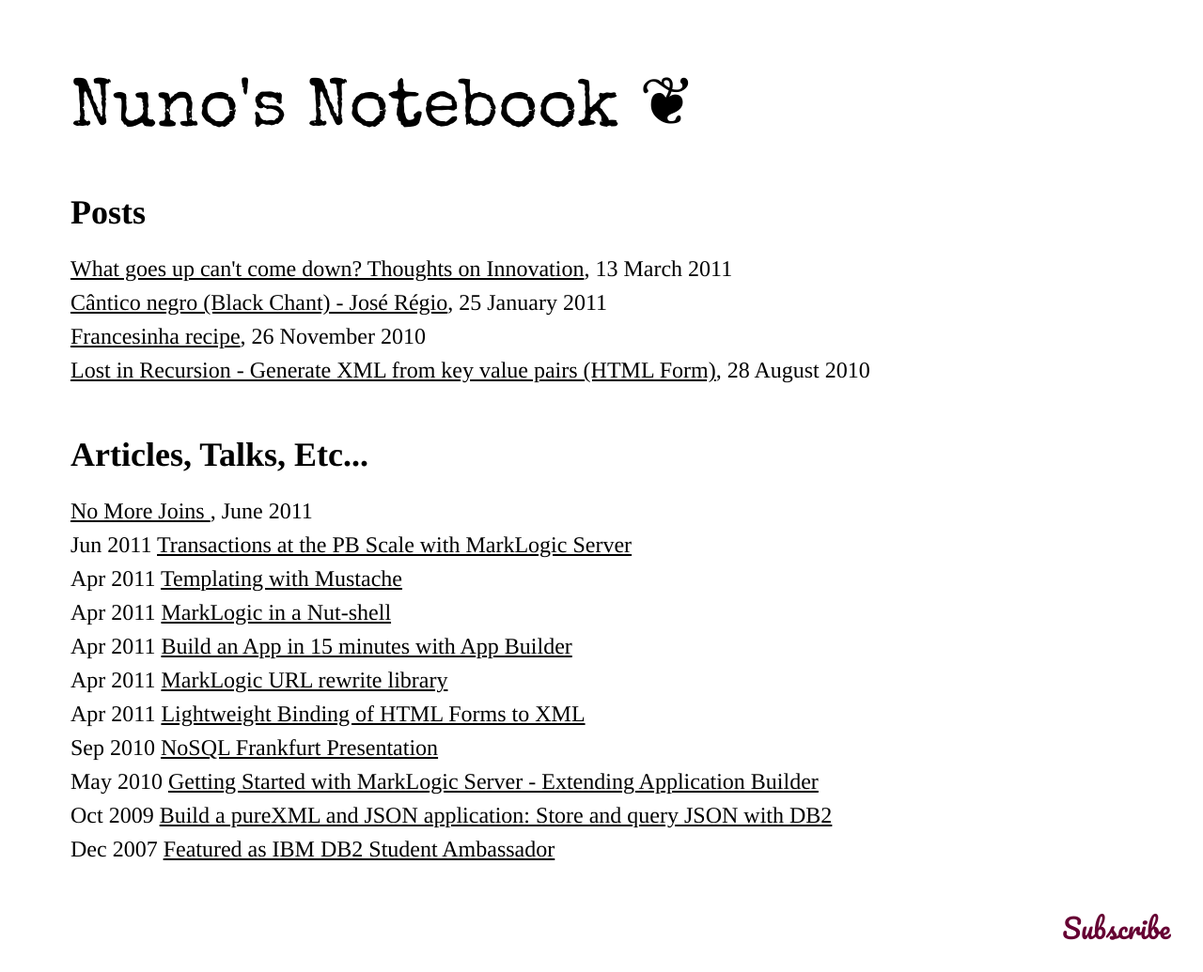
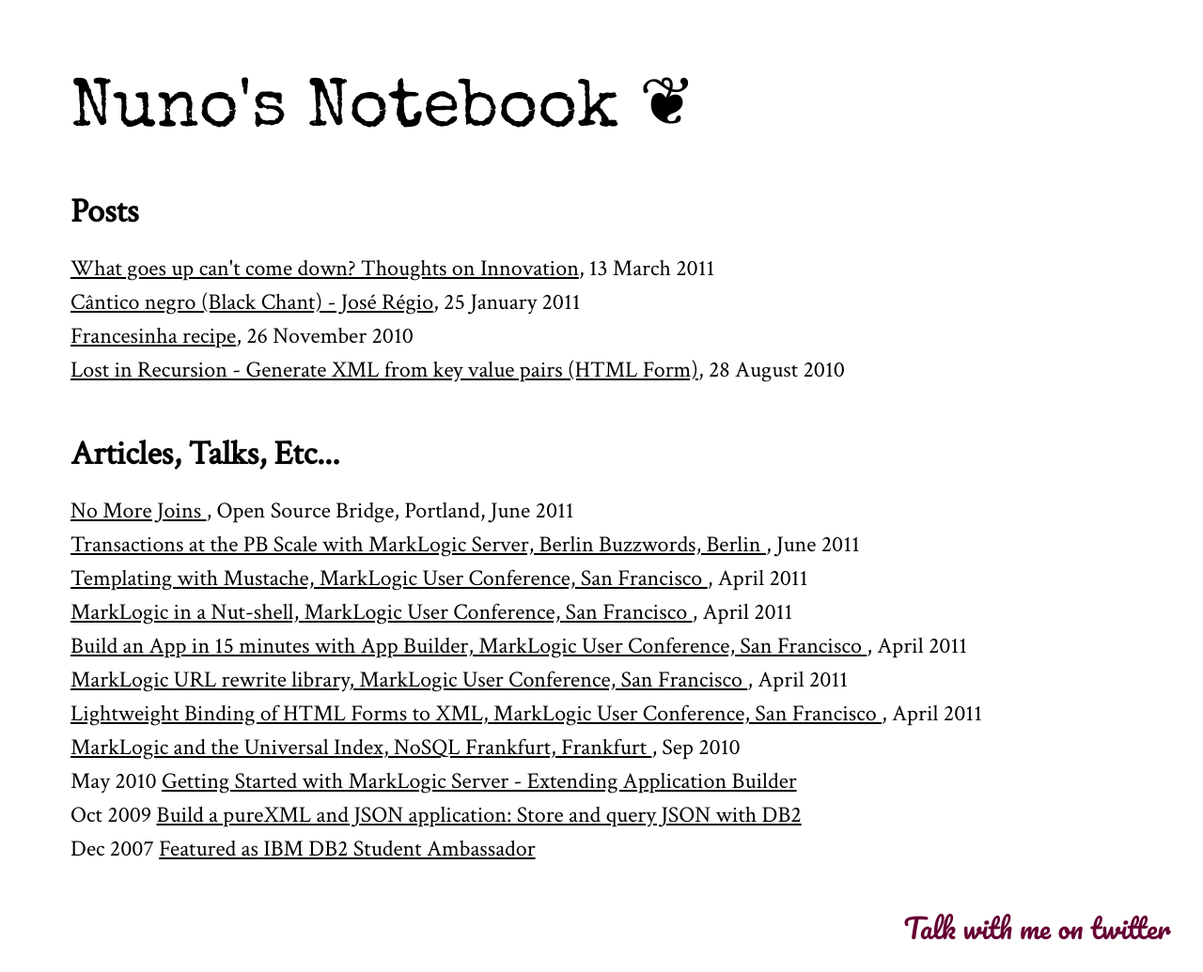
Before and after one commit to dscape/dscape.github.com, a Jekyll site: the page built from index.html, in a window 1280 px wide. Shown: the whole page at 94% size. Built offline with Jekyll 4.4.1, drawn with Linux system fonts in a browser that asks for light colours; Markdown is read by kramdown in place of the engine named in the settings.

Commit message:
check style partial

```diff
--- a/_layouts/default.html
+++ b/_layouts/default.html
@@ -27,7 +27,7 @@
       {{ content }}
       <div class="footer">
         <div class="rss">
-          <a href="http://feeds.feedburner.com/nunojob">Subscribe</a>
+          <a href="http://twitter.com/dscape">Talk with me on twitter</a>
         </div>
       </div>
     <script type="text/javascript">
--- a/css/screen.css
+++ b/css/screen.css
@@ -1,10 +1,9 @@
 body       { line-height: 1.5em ; margin: 100px 0 0 75px ;
-  font-family: Times, serif ; font-size: 18pt ; }
+  font-family: 'Crimson Text', Times, serif ; font-size: 18pt ; }
 h1         { font-size: 1.5em; margin-top: 1.5em; }
 ul         { padding: 0; }
 ul li      { list-style-type: none; }
 code       { font-family: 'Inconsolata', Courier, serif; color: #063; }
-blockquote p { font-family: 'Crimson Text', Times, serif;}
 a:hover    { color: #036; }
 a:link, a:visited { color: #000; }
 .rss a, .title a            { text-decoration: none ; }
--- a/index.html
+++ b/index.html
@@ -12,17 +12,45 @@
   <h1>Articles, Talks, Etc...</h1>
   <ul class="posts">
     <li>
-      <a href="http://opensourcebridge.org/proposals/524">
+      <a href="http://opensourcebridge.org/sessions/524">
         No More Joins
+      </a>, <span> Open Source Bridge</span>, <span>Portland</span>,
+      <span>June 2011</span>
+    </li>
+    <li>
+      <a href="http://berlinbuzzwords.de/content/acid-transactions-pb-scale-marklogic-server">
+        Transactions at the PB Scale with MarkLogic Server, Berlin Buzzwords, Berlin
       </a>, <span>June 2011</span>
     </li>
-    <li><span>Jun 2011</span> <a href="http://www.berlinbuzzwords.de/content/program">Transactions at the PB Scale with MarkLogic Server</a></li>
-    <li><span>Apr 2011</span> <a href="http://developer.marklogic.com/events/mluc11-labs-and-lounge-schedule">Templating with Mustache</a></li>
-    <li><span>Apr 2011</span> <a href="http://developer.marklogic.com/events/mluc11-labs-and-lounge-schedule">MarkLogic in a Nut-shell</a></li>
-    <li><span>Apr 2011</span> <a href="http://developer.marklogic.com/events/mluc11-labs-and-lounge-schedule">Build an App in 15 minutes with App Builder</a></li>
-    <li><span>Apr 2011</span> <a href="http://developer.marklogic.com/events/mluc11-labs-and-lounge-schedule">MarkLogic URL rewrite library</a></li>
-    <li><span>Apr 2011</span> <a href="http://developer.marklogic.com/events/mluc11-labs-and-lounge-schedule">Lightweight Binding of HTML Forms to XML</a></li>
-    <li><span>Sep 2010</span> <a href="http://speakerrate.com/talks/4590-marklogic-and-the-universal-index">NoSQL Frankfurt Presentation</a></li>
+    <li>
+      <a href="http://developer.marklogic.com">
+        Templating with Mustache, MarkLogic User Conference, San Francisco
+      </a>, <span>April 2011</span></li>
+    <li>
+      <a href="http://developer.marklogic.com">
+        MarkLogic in a Nut-shell, MarkLogic User Conference, San Francisco
+      </a>, <span>April 2011</span>
+    </li>
+    <li>
+      <a href="http://developer.marklogic.com">
+        Build an App in 15 minutes with App Builder, MarkLogic User Conference, San Francisco
+      </a>, <span>April 2011</span>
+    </li>
+    <li>
+      <a href="http://developer.marklogic.com">
+        MarkLogic URL rewrite library, MarkLogic User Conference, San Francisco
+      </a>, <span>April 2011</span>
+    </li>
+    <li>
+      <a href="http://developer.marklogic.com">
+        Lightweight Binding of HTML Forms to XML, MarkLogic User Conference, San Francisco
+      </a>, <span>April 2011</span>
+    </li>
+    <li>
+      <a href="http://speakerrate.com/talks/4590-marklogic-and-the-universal-index">
+        MarkLogic and the Universal Index, NoSQL Frankfurt, Frankfurt
+      </a>, <span>Sep 2010</span>
+    </li>
     <li><span>May 2010</span> <a href="http://speakerrate.com/talks/3148-getting-started-with-marklogic-server-extending-application-builder">Getting Started with MarkLogic Server - Extending Application Builder</a></li>
     <li><span>Oct 2009</span> <a href="http://www.ibm.com/developerworks/xml/library/x-db2JSONpt1/index.html">Build a pureXML and JSON application: Store and query JSON with DB2</a></li>
     <li><span>Dec 2007</span> <a href="http://www-01.ibm.com/software/data/db2/express/students_amb.html#6">Featured as IBM DB2 Student Ambassador</a></li>
```
